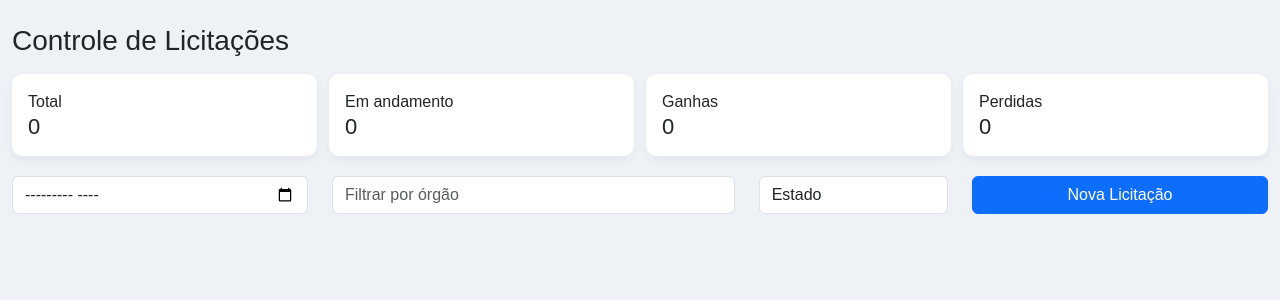
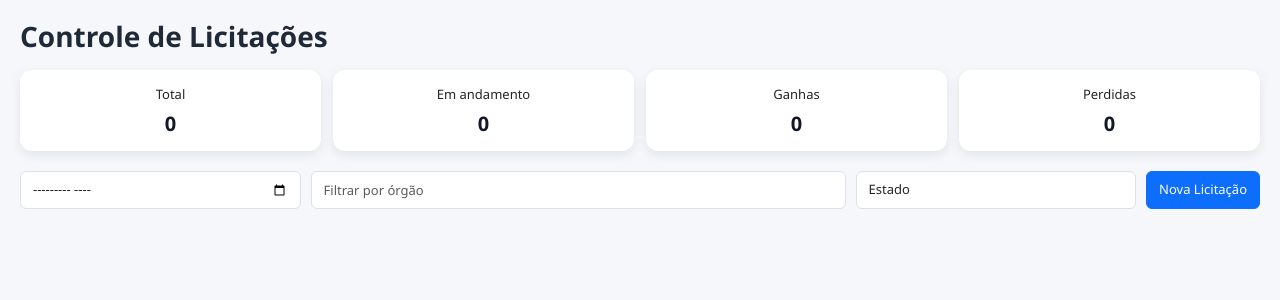
Before and after one commit to Gleisons01/sistema-licitacoes, a Flask app: page /painel in a window 1280 px wide. Shown: the top 300 px of the page. Run offline with Flask 3, Linux system fonts and the light colour scheme; data that the repository does not hold is empty; some libraries are stand-ins or nearby versions.

Commit message:
Atualização: layout moderno e compacto

```diff
--- a/static/style.css
+++ b/static/style.css
@@ -1,58 +1,77 @@
 body{
-background:#eef2f7;
-font-family:Arial;
+    background:#f5f7fa;
+    font-family:'Segoe UI', Tahoma, Geneva, Verdana, sans-serif;
+    margin:0;
 }
 
 .container{
-max-width:1400px;
+    max-width:1300px;
+    padding:20px;
+}
+
+h3{
+    font-weight:600;
+    color:#1f2937;
 }
 
 .dashboard{
     display:grid;
-grid-template-columns:repeat(4,1fr);
+    grid-template-columns:repeat(auto-fit, minmax(150px, 1fr));
     gap:12px;
     margin-bottom:20px;
 }
 
 .dashboard .card{
+    border-radius:12px;
     border:0;
-border-radius:10px;
     background:white;
-box-shadow:0 4px 10px rgba(0,0,0,0.05);
+    box-shadow:0 4px 12px rgba(0,0,0,0.08);
+    padding:15px;
+    text-align:center;
+    transition:0.2s;
 }
 
-.dashboard h3{
-font-size:22px;
-margin:0;
+.dashboard .card h3{
+    font-size:20px;
+    margin:8px 0 0 0;
+    color:#111827;
 }
 
 .card{
-border-radius:12px;
+    border-radius:10px;
     border:0;
     background:white;
-box-shadow:0 4px 12px rgba(0,0,0,0.05);
+    box-shadow:0 4px 10px rgba(0,0,0,0.06);
     transition:0.2s;
     cursor:pointer;
+    padding:12px;
+    font-size:13px;
 }
 
 .card:hover{
-transform:translateY(-4px);
-box-shadow:0 10px 20px rgba(0,0,0,0.08);
+    transform:translateY(-3px);
+    box-shadow:0 8px 16px rgba(0,0,0,0.12);
 }
 
 .card p{
-margin:3px 0;
-font-size:14px;
+    margin:2px 0;
 }
 
 .card-hoje{
-border-left:5px solid #2563eb;
-background:#f1f6ff;
+    border-left:5px solid #3b82f6;
+    background:#e0f2fe;
+    animation: pulse 1.5s infinite;
+}
+
+@keyframes pulse {
+    0% { box-shadow: 0 0 0 0 rgba(59,130,246,0.5);}
+    70% { box-shadow: 0 0 0 10px rgba(59,130,246,0);}
+    100% { box-shadow: 0 0 0 0 rgba(59,130,246,0);}
 }
 
 .status{
-width:10px;
-height:10px;
+    width:12px;
+    height:12px;
     border-radius:50%;
     display:inline-block;
 }
@@ -63,6 +82,25 @@ display:inline-block;
 .status-amarelo{background:#f59e0b;}
 .status-cinza{background:#6b7280;}
 
+#filtros{
+    display:flex;
+    flex-wrap:wrap;
+    gap:10px;
+    margin-bottom:15px;
+}
+
+#filtros input, #filtros select, #filtros button{
+    height:38px;
+    font-size:13px;
+}
+
 .alert{
-border-radius:10px;
+    border-radius:8px;
+    font-size:14px;
 }
+
+@media (max-width:768px){
+    .dashboard{
+        grid-template-columns:repeat(auto-fit, minmax(140px, 1fr));
+    }
+}
--- a/templates/painel.html
+++ b/templates/painel.html
@@ -2,66 +2,37 @@
 <html>
 
 <head>
-
 <meta charset="UTF-8">
 <title>Sistema de Licitações</title>
-
 <link href="https://cdn.jsdelivr.net/npm/bootstrap@5.3.2/dist/css/bootstrap.min.css" rel="stylesheet">
 <link rel="stylesheet" href="/static/style.css">
-
 </head>
 
 <body>
 
-<div class="container mt-4">
+<div class="container">
 
 <h3 class="mb-3">Controle de Licitações</h3>
 
 <div class="dashboard">
-
     <div class="card">
-<div class="card-body">
-Total<br>
-<h3 id="totalLic">0</h3>
+        <div>Total<br><h3 id="totalLic">0</h3></div>
+    </div>
+    <div class="card">
+        <div>Em andamento<br><h3 id="andamentoLic">0</h3></div>
+    </div>
+    <div class="card">
+        <div>Ganhas<br><h3 id="ganhasLic">0</h3></div>
+    </div>
+    <div class="card">
+        <div>Perdidas<br><h3 id="perdidasLic">0</h3></div>
     </div>
 </div>
 
-<div class="card">
-<div class="card-body">
-Em andamento<br>
-<h3 id="andamentoLic">0</h3>
-</div>
-</div>
-
-<div class="card">
-<div class="card-body">
-Ganhas<br>
-<h3 id="ganhasLic">0</h3>
-</div>
-</div>
-
-<div class="card">
-<div class="card-body">
-Perdidas<br>
-<h3 id="perdidasLic">0</h3>
-</div>
-</div>
-
-</div>
-
-
-<div class="row mb-3">
-
-<div class="col-md-3">
-<input type="month" id="filtroMes" class="form-control">
-</div>
-
-<div class="col-md-4">
-<input type="text" id="filtroOrgao" class="form-control" placeholder="Filtrar por órgão">
-</div>
-
-<div class="col-md-2">
-<select id="filtroEstado" class="form-control">
+<div id="filtros">
+    <input type="month" id="filtroMes" class="form-control" style="flex:1;">
+    <input type="text" id="filtroOrgao" class="form-control" placeholder="Filtrar por órgão" style="flex:2;">
+    <select id="filtroEstado" class="form-control" style="flex:1;">
         <option value="">Estado</option>
         <option value="CE">CE</option>
         <option value="PB">PB</option>
@@ -69,99 +40,41 @@ Perdidas<br>
         <option value="RN">RN</option>
         <option value="BA">BA</option>
     </select>
+    <button class="btn btn-primary" onclick="abrirNova()">Nova Licitação</button>
 </div>
 
-<div class="col-md-3">
-<button class="btn btn-primary w-100" onclick="abrirNova()">Nova Licitação</button>
-</div>
-
-</div>
-
-
 <div id="alertaHoje"></div>
-
 
 <div class="row" id="lista"></div>
 
 </div>
 
-
-
+<!-- Modal Licitação -->
 <div class="modal fade" id="modalLic">
-
 <div class="modal-dialog modal-lg">
-
 <div class="modal-content">
-
 <div class="modal-header">
 <h5>Licitação</h5>
 </div>
-
 <div class="modal-body">
-
 <form id="formLic">
-
 <div class="row">
-
-<div class="col-md-4">
-<label>Data</label>
-<input type="date" name="data" class="form-control">
+<div class="col-md-4"><label>Data</label><input type="date" name="data" class="form-control"></div>
+<div class="col-md-2"><label>Hora</label><input type="time" name="hora" class="form-control"></div>
+<div class="col-md-3"><label>Pregão</label><input type="text" name="pregao" class="form-control"></div>
+<div class="col-md-3"><label>UASG</label><input type="text" name="uasg" class="form-control"></div>
 </div>
-
-<div class="col-md-2">
-<label>Hora</label>
-<input type="time" name="hora" class="form-control">
+<div class="row mt-2">
+<div class="col-md-3"><label>Estado</label><input type="text" name="estado" class="form-control"></div>
+<div class="col-md-9"><label>Órgão</label><input type="text" name="orgao" class="form-control"></div>
 </div>
-
-<div class="col-md-3">
-<label>Pregão</label>
-<input type="text" name="pregao" class="form-control">
+<div class="row mt-2">
+<div class="col-md-6"><label>Serviço</label><input type="text" name="servico" class="form-control"></div>
+<div class="col-md-3"><label>Valor</label><input type="text" name="valor" class="form-control"></div>
+<div class="col-md-3"><label>Modalidade</label><input type="text" name="modalidade" class="form-control"></div>
 </div>
-
-<div class="col-md-3">
-<label>UASG</label>
-<input type="text" name="uasg" class="form-control">
-</div>
-
-</div>
-
 <div class="row mt-2">
-
-<div class="col-md-3">
-<label>Estado</label>
-<input type="text" name="estado" class="form-control">
-</div>
-
-<div class="col-md-9">
-<label>Órgão</label>
-<input type="text" name="orgao" class="form-control">
-</div>
-
-</div>
-
-<div class="row mt-2">
-
-<div class="col-md-6">
-<label>Serviço</label>
-<input type="text" name="servico" class="form-control">
-</div>
-
-<div class="col-md-3">
-<label>Valor</label>
-<input type="text" name="valor" class="form-control">
-</div>
-
-<div class="col-md-3">
-<label>Modalidade</label>
-<input type="text" name="modalidade" class="form-control">
-</div>
-
-</div>
-
-<div class="row mt-2">
-
-<div class="col-md-4">
-<label>Status</label>
+<div class="col-md-4"><label>Status</label>
 <select name="status" class="form-control">
 <option>Em andamento</option>
 <option>Ganha</option>
@@ -171,30 +84,19 @@ Perdidas<br>
 <option>Revogada</option>
 </select>
 </div>
-
 </div>
-
 </form>
-
 </div>
-
 <div class="modal-footer">
-
 <button class="btn btn-danger" onclick="excluirLic()">Excluir</button>
 <button class="btn btn-secondary" data-bs-dismiss="modal">Fechar</button>
 <button class="btn btn-success" onclick="document.getElementById('formLic').requestSubmit()">Salvar</button>
-
 </div>
-
 </div>
-
 </div>
-
 </div>
-
 
 <script src="https://cdn.jsdelivr.net/npm/bootstrap@5.3.2/dist/js/bootstrap.bundle.min.js"></script>
 <script src="/static/script.js"></script>
-
 </body>
 </html>
```
Lines whose indentation alone changed are shown as unchanged.
